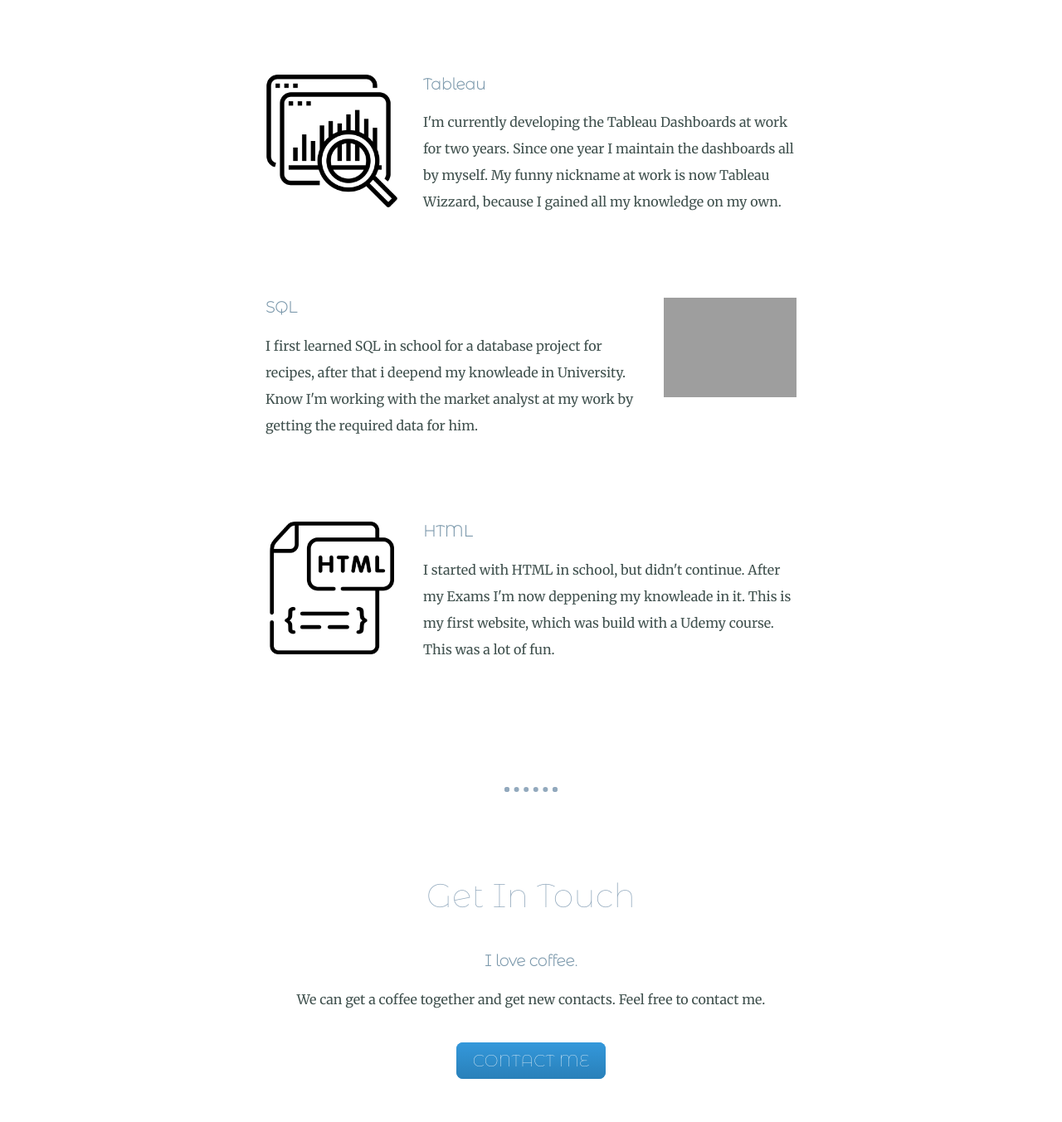
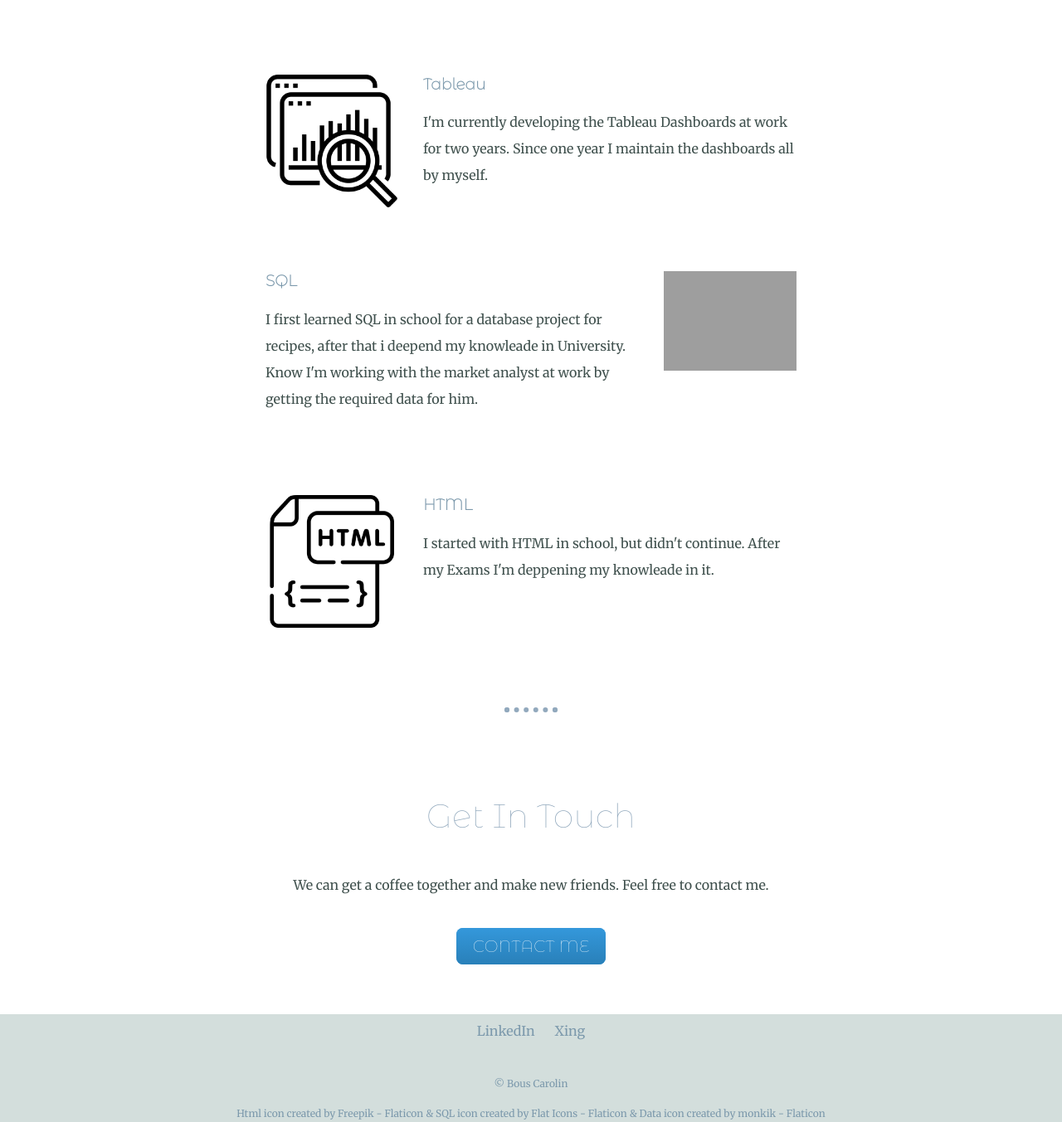
Before and after one commit to caroBoo/personal_site, a plain HTML site: page index.html in a window 1280 px wide. Shown: the part 1600-2953 px from the top of the page at 83% size. Drawn offline with Linux system fonts and the light colour scheme; grey boxes are pictures that could not be loaded.

Commit message:
Update index.html
Update index.html with new infos

```diff
--- a/index.html
+++ b/index.html
@@ -29,24 +29,23 @@
           <div class="skill-row">
             <img class="tableau-img" src="images/data.png">
             <h3>Tableau</h3>
-            <p>I'm currently developing the Tableau Dashboards at work for two years. Since one year I maintain the dashboards all by myself. My funny nickname at work is now Tableau Wizzard, because I gained all my knowledge on my own.</p>
+            <p>I'm currently developing the Tableau Dashboards at work for two years. Since one year I maintain the dashboards all by myself.</p>
           </div>
           <div class="skill-row">
             <img class="sql-img" src="https://cdn-icons-png.flaticon.com/512/6785/6785303.png">
             <h3>SQL</h3>
-            <p>I first learned SQL in school for a database project for recipes, after that i deepend my knowleade in University. Know I'm working with the market analyst at my work by getting the required data for him.  </p>
+            <p>I first learned SQL in school for a database project for recipes, after that i deepend my knowleade in University. Know I'm working with the market analyst at work by getting the required data for him.  </p>
           </div>
           <div class="skill-row">
             <img class="html-img" src="images/html_img.png">
             <h3>HTML</h3>
-            <p>I started with HTML in school, but didn't continue. After my Exams I'm now deppening my knowleade in it. This is my first website, which was build with a Udemy course. This was a lot of fun.</I> </p>
+            <p>I started with HTML in school, but didn't continue. After my Exams I'm deppening my knowleade in it.</I> </p>
           </div>
         </div>
         <hr>
         <div class="contact-me">
           <h2>Get In Touch</h2>
-          <h3>I love coffee.</h3>
-          <p>We can get a coffee together and get new contacts. Feel free to contact me.</p>
+          <p>We can get a coffee together and make new friends. Feel free to contact me.</p>
           <a class="btn" href="mailto:carolin.bous@gmail.com">CONTACT ME</a>
         </div>
       </div>
```
